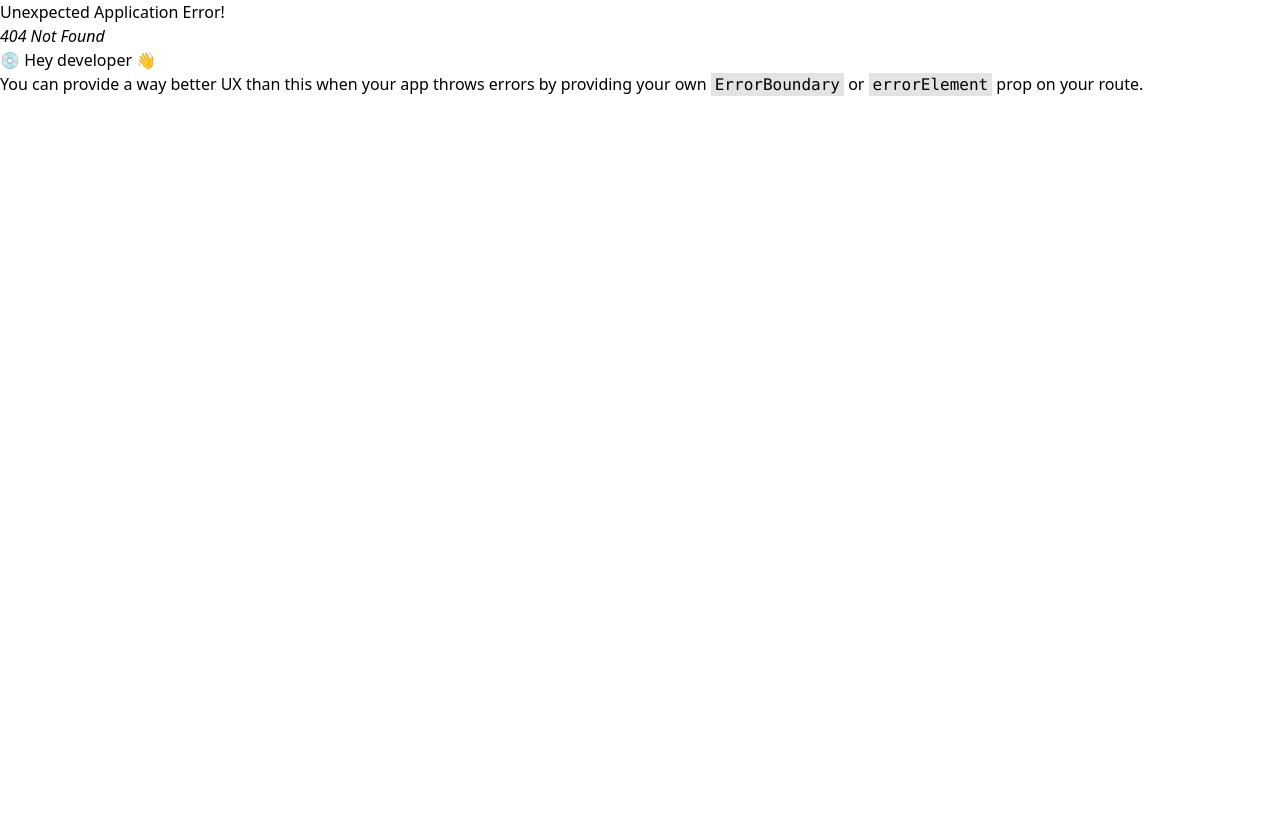
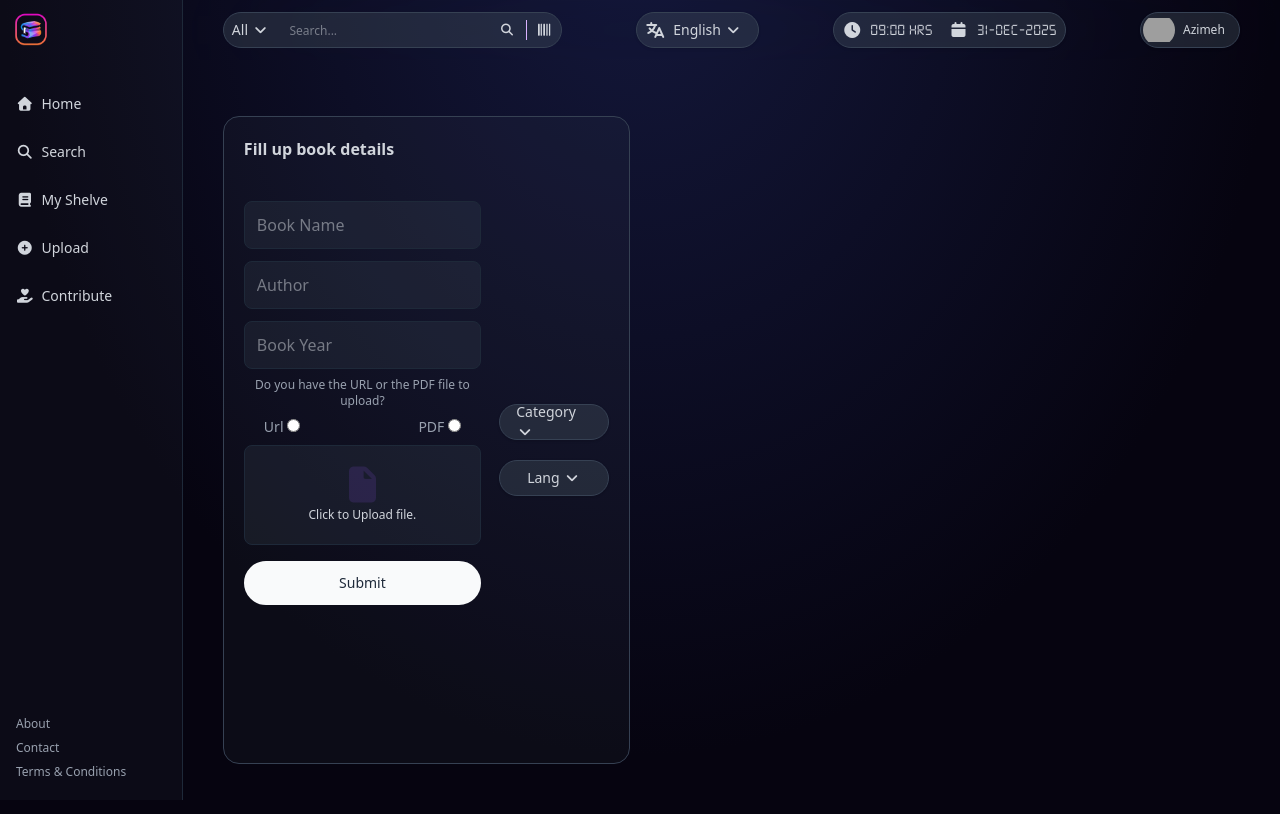
Before and after one commit to zimcodes1/E-Library, a React (Vite) app in the folder client/: page /upload in a window 1280 px wide. Before the commit this address had no page. Shown: the top 814 px of the page. Built offline with nearby package versions, Linux system fonts and the light colour scheme; grey boxes are pictures that could not be loaded.

Commit message:
feat: make Upload page and fileupload form

```diff
--- a/client/src/components/ShelveItem.tsx
+++ b/client/src/components/ShelveItem.tsx
@@ -4,9 +4,10 @@ const ShelveItem = () => {
     return (
         <div className="flex justify-between items-center 2/10 h-fit p-2 rounded-2xl bg-[#4857600f] border border-gray-700">
             <BookItem bookImage="/images/books/google_adsense.png" bookDetails={{ title: 'Google Adsense explained', author: 'Jane Doe', year: 2015, rating: 3.9 }}></BookItem>
-            <span className="flex w-27 h-40 flex-col items-center justify-between text-gray-400">
+            <span className="flex w-27 h-40 flex-col items-center justify-between text-gray-400 relative">
+                <i className="fa fa-close text-red-400 absolute -top-2 right-1 cursor-pointer"></i>
                 <span>
-                    <p className="text-sm text-gray-300">Last Read <i className="fa fa-eye"></i></p>
+                    <p className="text-sm text-gray-300 mt-3">Last Read <i className="fa fa-eye"></i></p>
                     <p className="text-xs">05-01-2026</p>
                     <p className="text-sm text-gray-300 mt-2">Total <i className="fa fa-clock"></i> </p>
                     <p className="text-xs">1hr 32 Min</p>
--- a/client/src/components/SideMenu.tsx
+++ b/client/src/components/SideMenu.tsx
@@ -20,7 +20,7 @@ function SideMenu() {
                     <i className="fa fa-book"></i>
                     <p className="pl-2">My Shelve</p>
                 </Link>
-                <Link to='/' className="w-full text-sm h-12 flex justify-start items-center cursor-pointer text-gray-300 px-2 hover:bg-[#48576050] rounded-md transition duration-300">
+                <Link to='/upload' className="w-full text-sm h-12 flex justify-start items-center cursor-pointer text-gray-300 px-2 hover:bg-[#48576050] rounded-md transition duration-300">
                     <i className="fa fa-plus-circle"></i>
                     <p className="pl-2">Upload</p>
                 </Link>
--- a/client/src/main.tsx
+++ b/client/src/main.tsx
@@ -8,6 +8,7 @@ import SignUp from './pages/SignUp';
 import HomePage from './pages/HomePage';
 import SearchPage from './pages/Search';
 import Shelve from './pages/Shelve';
+import UploadPage from './pages/Upload';
 
 const router  = createBrowserRouter([
   {path:"/", element:<LandingPage />},
@@ -15,7 +16,8 @@ const router  = createBrowserRouter([
   {path:'/signup', element: <SignUp/>},
   {path:'/home', element: <HomePage/>},
   {path:'/search', element: <SearchPage/>},
-  {path:'/myshelve', element: <Shelve/>}
+  {path:'/myshelve', element: <Shelve/>},
+  {path:'/upload', element: <UploadPage/>}
 ]
 )
 createRoot(document.getElementById('root')!).render(
--- a/client/src/pages/HomePage.tsx
+++ b/client/src/pages/HomePage.tsx
@@ -60,7 +60,7 @@ function HomePage() {
                             <p className="cursor-pointer text-sm" onClick={() => { (containerHeight[0] == 'h-44') ? setContainerHeight(['h-fit', 'Show Less', 'fa-minus']) : setContainerHeight(['h-44', 'Show More', 'fa-plus']) }}> <i className={`fa ${containerHeight[2]}`}></i> {containerHeight[1]}</p>
                         </span>
                         <div className="w-full h-fit mt-2 flex flex-col">
-                            <div className={`w-full ${containerHeight[0]} overflow-hidden flex justify-between flex-wrap gap-2 transition-all duration-300`}>
+                            <div className={`w-full ${containerHeight[0]} overflow-hidden flex justify-start flex-wrap gap-3 transition-all duration-300`}>
                                 <BookItem bookImage="/images/books/audience.png" bookDetails={{ title: 'Influencing Marketing', author: 'John Doe', year: 2000, rating: 4.3 }}></BookItem>
                                 <BookItem bookImage="/images/books/google_adsense.png" bookDetails={{ title: 'Google Adsense explained', author: 'Jane Doe', year: 2015, rating: 3.9 }}></BookItem>
                                 <BookItem bookImage="/images/books/rc_cars.png" bookDetails={{ title: 'Your Guide To RC Cars', author: 'David Doe', year: 2025, rating: 4.9 }}></BookItem>
--- a/client/src/pages/Shelve.tsx
+++ b/client/src/pages/Shelve.tsx
@@ -20,7 +20,14 @@ const Shelve = () => {
                         </span>
                     </span>
                     {/* Shelve Container */}
-                    <div className="w-full h-fit flex justify-evenly items-center flex-wrap mt-5 text-sm">
+                    <div className="w-full h-fit flex justify-start items-center flex-wrap mt-5 text-sm gap-10">
+                        <ShelveItem></ShelveItem>
+                        <ShelveItem></ShelveItem>
+                        <ShelveItem></ShelveItem>
+                        <ShelveItem></ShelveItem>
+                        <ShelveItem></ShelveItem>
+                        <ShelveItem></ShelveItem>
+                        <ShelveItem></ShelveItem>
                         <ShelveItem></ShelveItem>
                     </div>
                 </div>
--- /dev/null
+++ b/client/src/pages/Upload.tsx
@@ -0,0 +1,62 @@
+import SideMenu from "../components/SideMenu";
+import { TopBar } from "../components/TopMenu";
+import CustomSelect from "../components/ui/CustomSelect";
+import { useState } from "react";
+import Button from "../components/ui/Button";
+
+
+function UploadPage() {
+
+  const [fileUploadFormat, setfileUploadFormat] = useState('PDF');
+  return (
+    <div className="w-full flex justify-end items-center bgImage min-h-screen pb-10">
+      {/* Side Navigation Menu */}
+      <SideMenu />
+      <div className="w-6/7 h-screen flex flex-col px-10 pt-5 relative">
+        {/* Topbar component for Search Feature, Language Switch ... */}
+        <TopBar />
+        {/* Main Contents */}
+        <div className="w-8/10 h-full flex mt-15 justify-between items-center">
+          <div className="w-1/2 flex h-full justify-start items-center">
+            <form action="" className="w-full h-9/10 p-5 rounded-2xl flex justify-between items-center bg-[#48576019] border border-gray-700">
+              <div className="w-[65%] h-full flex flex-col">
+                <h3 className="text-gray-300 font-semibold"> Fill up book details</h3>
+                <span className="mt-10">
+                  <input type="text" placeholder="Book Name" className="pl-3 h-12 rounded-lg w-full bg-[#4857602f] border border-gray-800 text-gray-300 outline-0 ring-0" />
+                  <input type="text" placeholder="Author" className="pl-3 mt-3 h-12 rounded-lg w-full bg-[#4857602f] border border-gray-800 text-gray-300 outline-0 ring-0" />
+                  <input type="number" max='2026' placeholder="Book Year" className="pl-3 mt-3 h-12 rounded-lg w-full bg-[#4857602f] border border-gray-800 text-gray-300 outline-0 ring-0" />
+                  <p className="text-gray-400 text-xs mt-2 text-center">Do you have the URL or the PDF file to upload?</p>
+                  <span className="flex justify-between items-center mt-2 text-sm text-gray-400 px-5">
+                    <span>Url <input type="radio" value='url' name="format" onChange={() => { setfileUploadFormat('URL') }} /></span>
+                    <span>PDF <input type="radio" value='file' name="format" onChange={() => { setfileUploadFormat('PDF') }} /></span>
+                  </span>
+                  {(fileUploadFormat == 'URL') ? (
+                    <input type="url" placeholder="Link to file..." className="pl-3 mt-3 h-12 rounded-lg w-full bg-[#4857602f] border border-gray-800 text-gray-300 outline-0 ring-0" />
+                  ) : (
+                    <div onClick={() => { document.getElementById('fileInput')?.click() }} className="flex flex-col justify-center items-center mt-2 rounded-lg w-full h-25 bg-[#4857602f] border border-gray-800 cursor-pointer">
+                      <i className="fa fa-file text-4xl text-[#6842ae3a]"></i>
+                      <p className="text-gray-300 text-xs mt-1">Click to Upload file.</p>
+                      <input type="file" accept=".pdf" className="hidden" id="fileInput" />
+                    </div>
+                  )}
+                </span>
+                <Button text="Submit" styles="mt-4"></Button>
+              </div>
+              <div className="w-3/10 h-full flex flex-col justify-center items-center">
+                <span className="flex h-9 w-full mt-5 px-2 rounded-4xl bg-[#4857605a] justify-center items-center border border-gray-700 shadow cursor-pointer">
+                  <CustomSelect defaultValue="Category" options={[{ value: "Science", label: "Science" }, { value: "Storybook", label: "Storybook" }]}></CustomSelect>
+                </span>
+                <span className="flex h-9 w-full mt-5 px-2 rounded-4xl bg-[#4857605a] justify-center items-center border border-gray-700 shadow cursor-pointer">
+                  <CustomSelect defaultValue="Lang" options={[{ value: "English", label: "English" }, { value: "Spanish", label: "Spanish" }]}></CustomSelect>
+                </span>
+              </div>
+            </form>
+          </div>
+          <div className="w-1/2 flex h-full"></div>
+        </div>
+      </div>
+    </div>
+  );
+}
+
+export default UploadPage;
```
